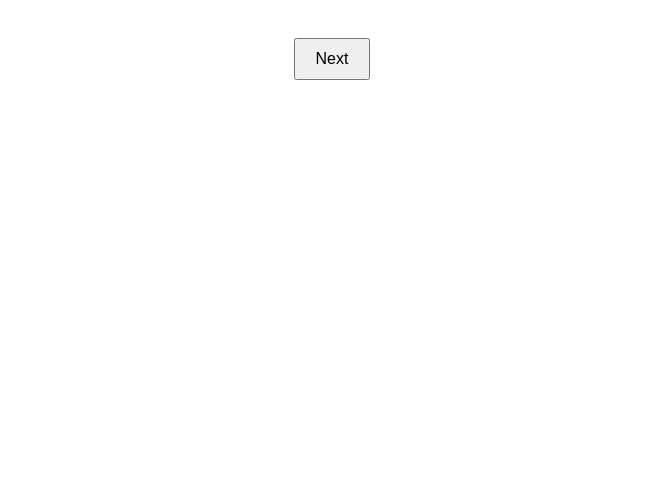
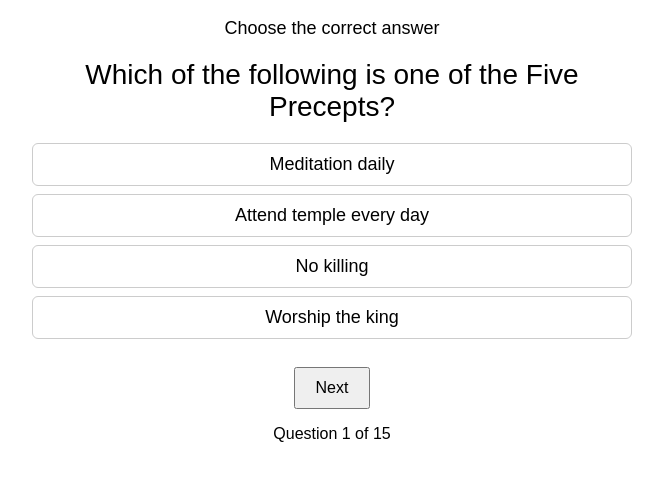
Before and after one commit to jekoned/john, a plain HTML site: page mand2.html in a window 1280 px wide. Shown: the part 80-560 px from the top of the page, without its empty margins (308-971 px from the left). Drawn offline with Linux system fonts and the light colour scheme.

Commit message:
Update mand2.html

```diff
--- a/mand2.html
+++ b/mand2.html
@@ -156,7 +156,7 @@
   return arr.sort(() => Math.random() - 0.5);
 }
 
-const quiz = shuffle(otherQuestions);
+const quiz = shuffle(buddhismQuestions);
 
 let index = 0;
 let score = 0;
```
